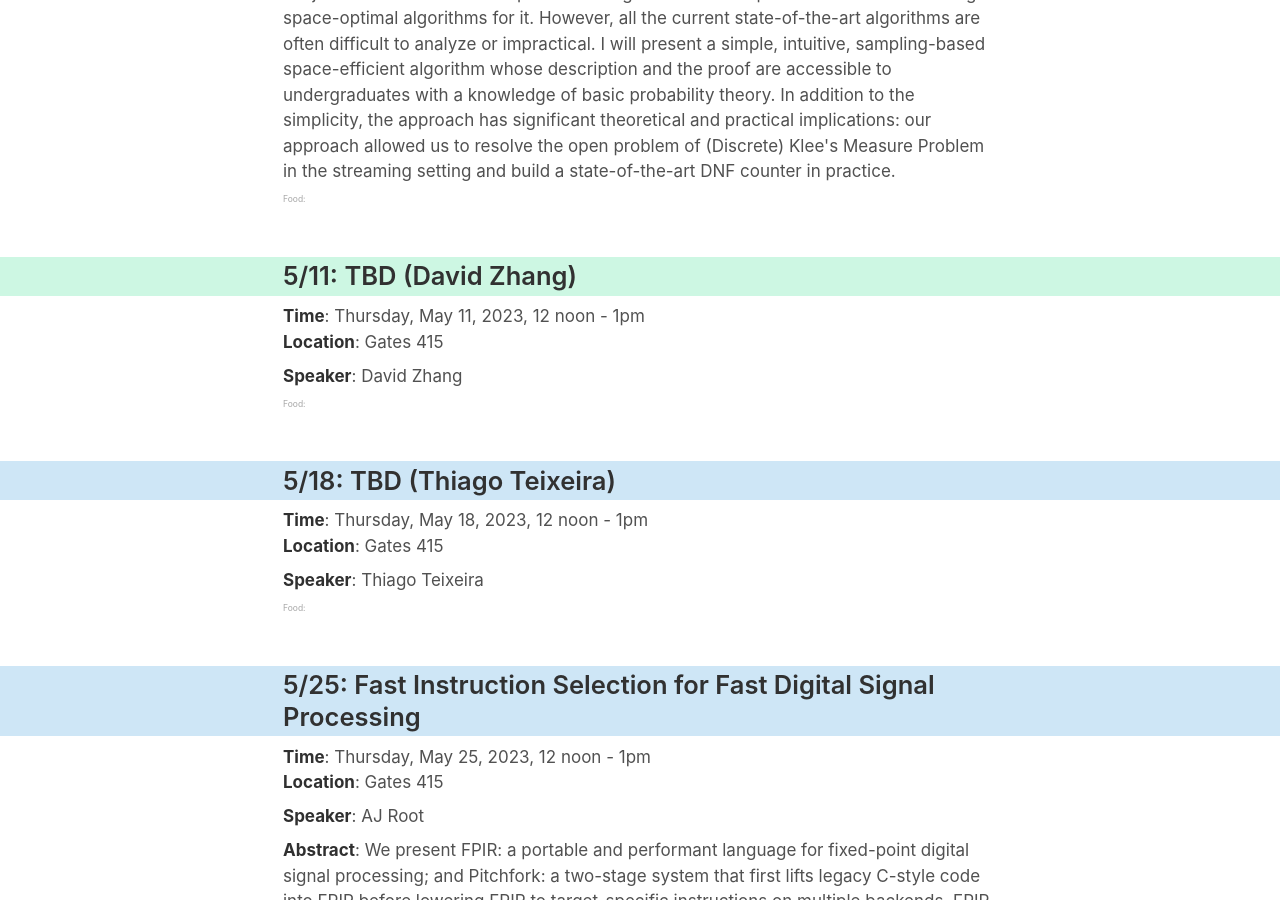
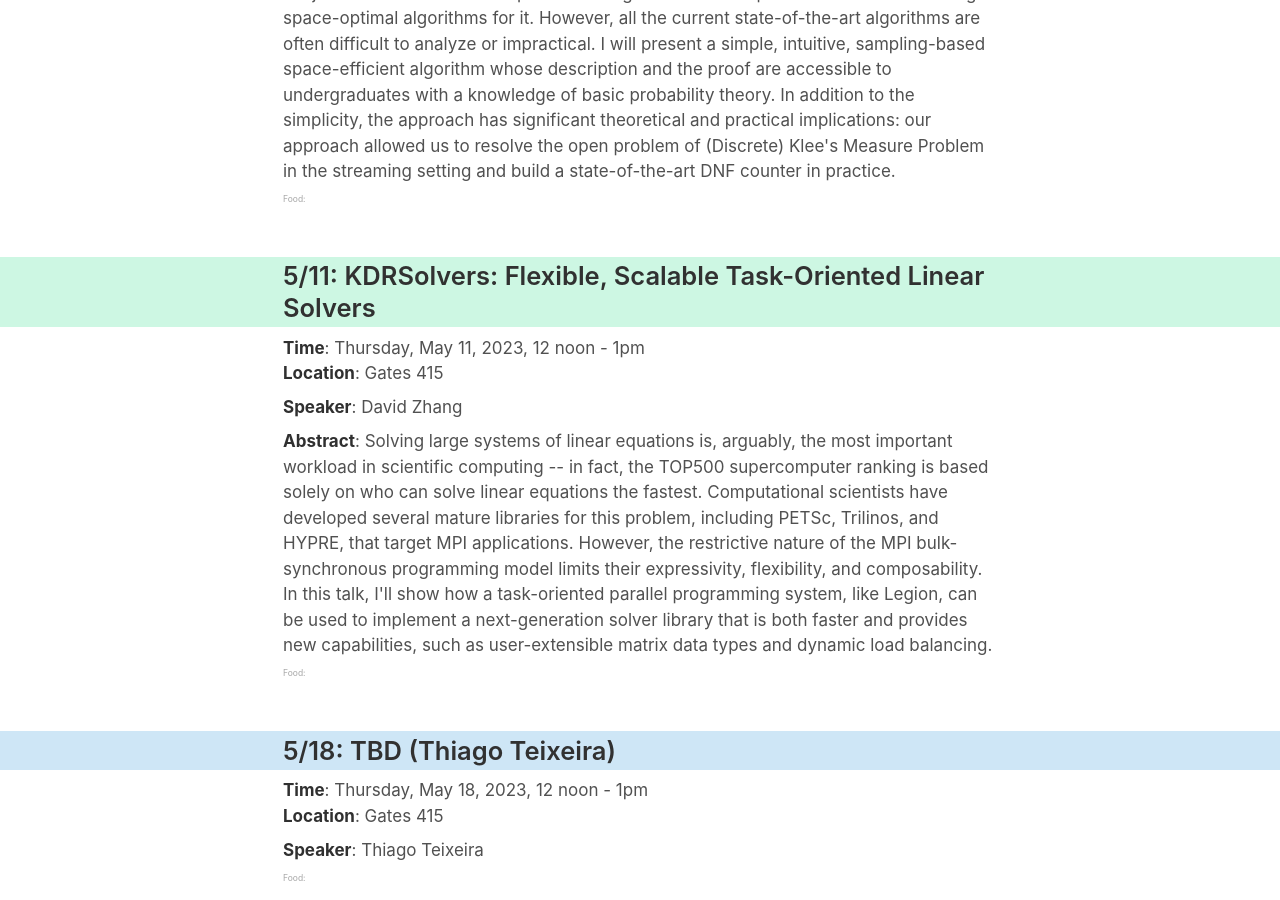
Before and after one commit to software-research-lunch/software-research-lunch.github.io, a Jekyll site: the page built from index.html, in a window 1280 px wide and 900 px high, scrolled down 2519 px. Built offline with Jekyll 4.4.1, drawn with Linux system fonts in a browser that asks for light colours.

Commit message:
Update schedule.yml

```diff
--- a/_data/schedule.yml
+++ b/_data/schedule.yml
@@ -73,10 +73,10 @@ In addition to the simplicity, the approach has significant theoretical and prac
     speaker: "Kuldeep Meel"
     bio: "Kuldeep Meel holds the NUS Presidential Young Professorship in the School of Computing at the National University of Singapore (NUS). His research interests lie at the intersection of Formal Methods and Artificial Intelligence. He is a recipient of the 2022 ACP Early Career Researcher Award, the 2019 NRF Fellowship for AI and was named AI's 10 to Watch by IEEE Intelligent Systems in 2020. His research program's recent recognitions include the CACM Research Highlight Award, ACM SIGMOD Research Highlight, IJCAI-22 Early Career Spotlight, 'Best Papers of CAV' (2022 and 2020) invite from FMSD journal, IJCAI-19 Sister conferences best paper award track invitation."
   - date: "2023-05-11"
-    abstract: ""
-    title: ""
+    abstract: "Solving large systems of linear equations is, arguably, the most important workload in scientific computing -- in fact, the TOP500 supercomputer ranking is based solely on who can solve linear equations the fastest. Computational scientists have developed several mature libraries for this problem, including PETSc, Trilinos, and HYPRE, that target MPI applications. However, the restrictive nature of the MPI bulk-synchronous programming model limits their expressivity, flexibility, and composability. In this talk, I'll show how a task-oriented parallel programming system, like Legion, can be used to implement a next-generation solver library that is both faster and provides new capabilities, such as user-extensible matrix data types and dynamic load balancing."
+    title: "KDRSolvers: Flexible, Scalable Task-Oriented Linear Solvers"
     speaker: "David Zhang"
-    bio: ""
+    bio: "David K. Zhang is a fourth-year Ph.D. student at Stanford University's Institute for Computational and Mathematical Engineering (ICME). He is broadly interested in applied mathematics and numerical analysis, and currently works with Alex Aiken on distributed high-performance scientific computing in Legion."
   - date: "2023-05-18"
     abstract: ""
     title: ""
```
